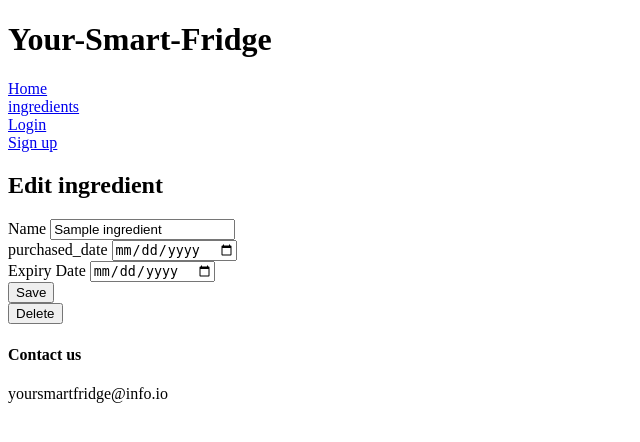
After one commit to May-Manmai/flask-app, a Flask app: page /fridge/1/edit in a window 1280 px wide. The commit adds this page. Shown: the top 442 px of the page, without its empty margins (0-640 px from the left). Run offline with Flask 2, Linux system fonts and the light colour scheme; a database or web service that is not in the repository returns one stand-in record (values such as "Sample title"); some libraries are stand-ins or nearby versions.

Commit message:
making edit page

```diff
--- a/controllers/fridge_controller.py
+++ b/controllers/fridge_controller.py
@@ -1,10 +1,49 @@
 from flask import Blueprint, request, session, redirect, render_template
-
+from models.fridge import get_all_ingredients, get_ingredient, insert_ingredient, update_ingredients
 
 fridge_controller = Blueprint(
     "fridge_controller", __name__, template_folder="../templates/fridge")
 
 
 @fridge_controller.route('/fridge')
-def index():
-    return render_template('index.html')
+def fridge():
+    fridge_items = get_all_ingredients()
+
+    return render_template('index.html', fridge_items=fridge_items)
+
+
+@fridge_controller.route('/fridge/create', methods=["GET"])
+def create():
+    return render_template('create.html')
+
+
+@fridge_controller.route('/fridge', methods=["POST"])
+def insert():
+    # INSERT INTO DB
+    insert_ingredient(
+        session.get("user_id"),
+        request.form.get("name"),
+        request.form.get("purchased_date"),
+        request.form.get("expiry_date"),
+    )
+
+    return redirect('/')
+
+
+@fridge_controller.route('/fridge/<id>', methods=["POST"])
+def update(id):
+    update_ingredients(
+        id,
+        request.form.get("name"),
+        request.form.get("purchased_date"),
+        request.form.get("expiry_date"),
+
+    )
+
+    return redirect('/')
+
+
+@fridge_controller.route('/fridge/<id>/edit', methods=["GET"])
+def edit(id):
+    ingredient = get_ingredient(id)
+    return render_template('edit.html', ingredient=ingredient)
--- /dev/null
+++ b/models/fridge.py
@@ -0,0 +1,46 @@
+import database
+# All Database functionality relating to our fridge
+
+# -- Create
+# -- Read
+# -- Update
+# -- Delete
+
+# INSERT ingredients INTO DB
+
+
+def insert_ingredient(user_id, name, purchased_date, expiry_date):
+    database.sql_write("INSERT into ingredients  (user_id, name, purchased_date, expiry_date) VALUES (%s, %s, %s, %s);", [
+        user_id,
+        name,
+        purchased_date,
+        expiry_date
+    ])
+
+# SELECT ingredient FROM DB to display and edit the ingredient
+
+
+def get_ingredient(id):
+    results = database.sql_select(
+        'SELECT id, name, purchased_date, expiry_date FROM ingredients WHERE id = %s', [id])
+    result = results[0]
+    return result
+
+# SELECT ALL INGREDIENTS FROM DB
+
+
+def get_all_ingredients():
+    results = database.sql_select(
+        "SELECT * FROM ingredients", [])
+    return results
+
+# UPDATE INGREDIENTS IN DB
+
+
+def update_ingredients(id, name, purchased_date, expiry_date):
+    database.sql_write("UPDATE ingredients set name = %s, purchased_date = %s, expiry_date = %s WHERE id = %s", [
+        name,
+        purchased_date,
+        expiry_date,
+        id,
+    ])
--- a/templates/base.html
+++ b/templates/base.html
@@ -15,7 +15,7 @@
                     <a href="/">Home</a>
                 </div>
                 <div>
-                    <a href="/ingredients">ingredients</a>
+                    <a href="/fridge">ingredients</a>
                 </div>
                 {% if session.get('user_id') %}
                 <div>Welcome, {{session.get('user_name')}}</div>
--- /dev/null
+++ b/templates/fridge/edit.html
@@ -0,0 +1,41 @@
+{% extends 'base.html' %} {% block content %}
+<form method="POST" action="/fridge/{{ingredient['id']}}">
+    <h2>Edit ingredient</h2>
+    <div>
+        <label for="name">Name</label>
+        <input
+            id="name"
+            name="name"
+            type="text"
+            value="{{ingredient['name']}}"
+        />
+    </div>
+
+    <div>
+        <label for="purchased_date">purchased_date</label>
+        <input
+            id="purchased_date"
+            name="purchased_date"
+            type="date"
+            value="{{ingredient['purchased_date']}}"
+        />
+    </div>
+
+    <div>
+        <label for="expiry_date">Expiry Date</label>
+        <input
+            id="expiry_date"
+            name="expiry_date"
+            type="date"
+            value="{{ingredient['expiry_date']}}"
+        />
+    </div>
+
+    <div>
+        <button type="submit">Save</button>
+    </div>
+</form>
+<form action="/fridge/{{ingredient['id']}}/delete" method="POST">
+    <button type="submit">Delete</button>
+</form>
+{% endblock content %}
```
Also changed, not shown: templates/fridge/create.html (+24 -0 lines), templates/fridge/index.html (+16 -1 lines).
